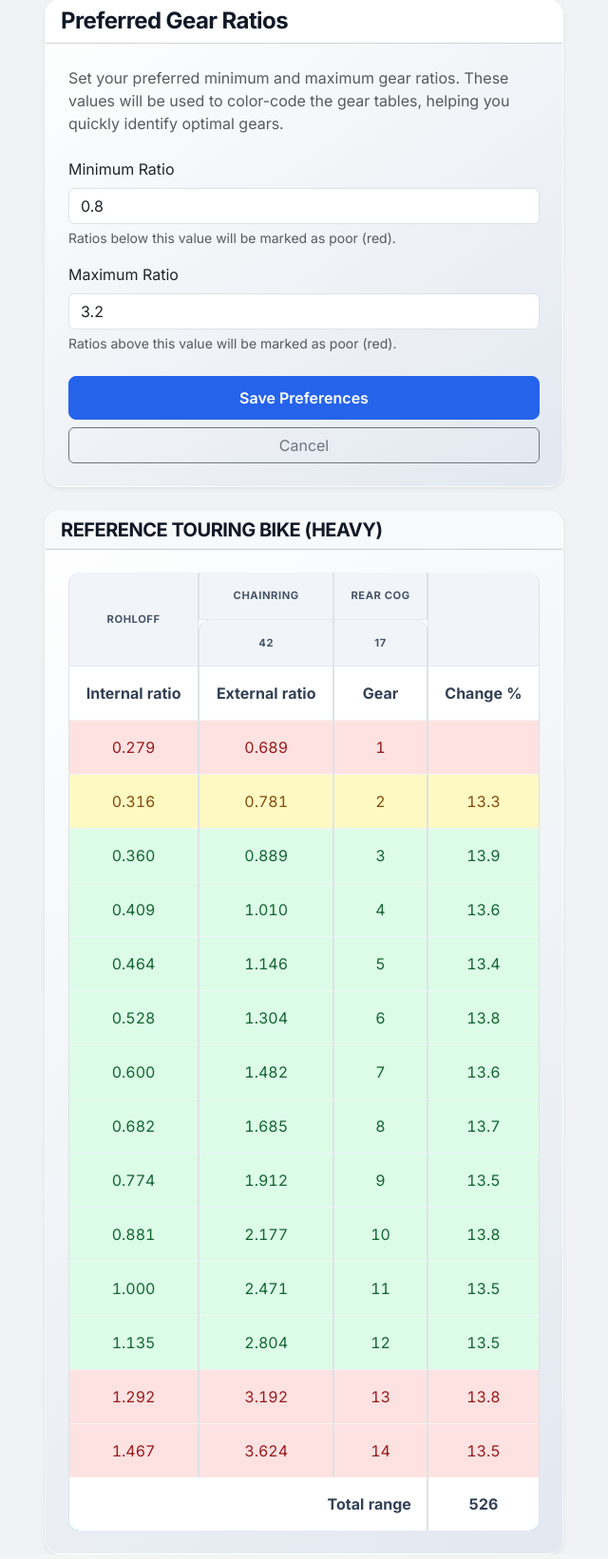
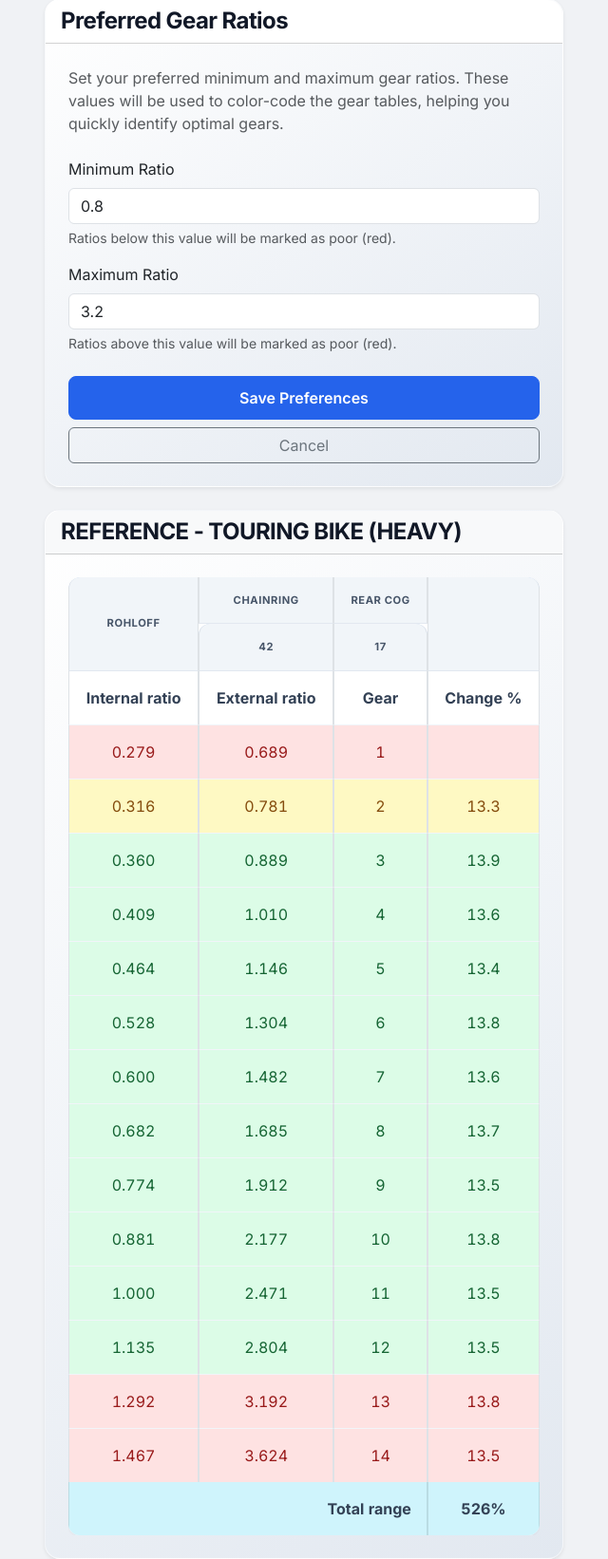
Before and after one commit to xivind/gear-calc, a FastAPI app: page /preferences in a window 1280 px wide. Shown: the part 83-1725 px from the top of the page at 95% size, without its empty margins (320-960 px from the left). Run offline with FastAPI, Linux system fonts and the light colour scheme; data comes from the database, SQL or seed files in the repository; some libraries are stand-ins or nearby versions.

Commit message:
GUI tweaks

```diff
--- a/templates/partials/calculation_results.html
+++ b/templates/partials/calculation_results.html
@@ -3,8 +3,8 @@
     {% for ring_result in gear_tables %}
     <div class="col-md-6 mb-4">
         <div class="card shadow-sm h-100">
-            <div class="card-header bg-white border-bottom-0 pt-3 pb-0">
-                <h4 class="mb-0 text-primary">{{ ring_result.front_tooth }}T Chainring</h4>
+            <div class="card-header bg-light">
+                <h4 class="mb-0">{{ ring_result.front_tooth }}T Chainring</h4>
             </div>
             <div class="card-body">
                 <div class="table-responsive">
--- a/templates/preferences.html
+++ b/templates/preferences.html
@@ -42,7 +42,7 @@
     <div class="col-md-8 col-lg-6">
         <div class="card shadow-sm">
             <div class="card-header bg-light">
-                <h5 class="mb-0">REFERENCE TOURING BIKE (HEAVY)</h5>
+                <h4 class="mb-0">REFERENCE - TOURING BIKE (HEAVY)</h4>
             </div>
             <div class="card-body">
                 <div class="table-responsive">
@@ -151,10 +151,10 @@
                                 <td class="text-center ratio-poor">13.5</td>
                             </tr>
                         </tbody>
-                        <tfoot style="background-color: #0dcaf0;">
+                        <tfoot class="table-info">
                             <tr>
                                 <td colspan="3" class="fw-bold text-end">Total range</td>
-                                <td class="fw-bold text-center">526</td>
+                                <td class="fw-bold text-center">526%</td>
                             </tr>
                         </tfoot>
                     </table>
```
